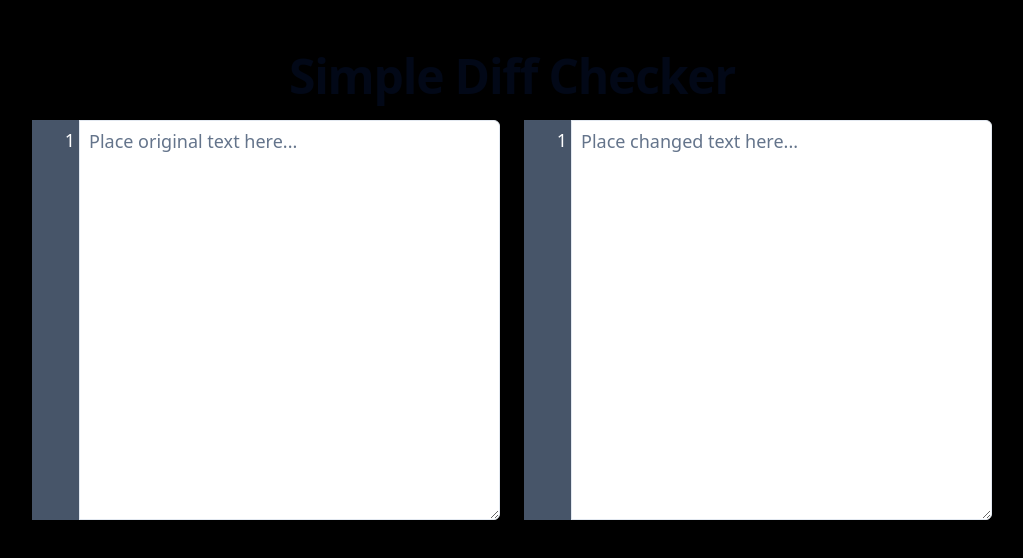
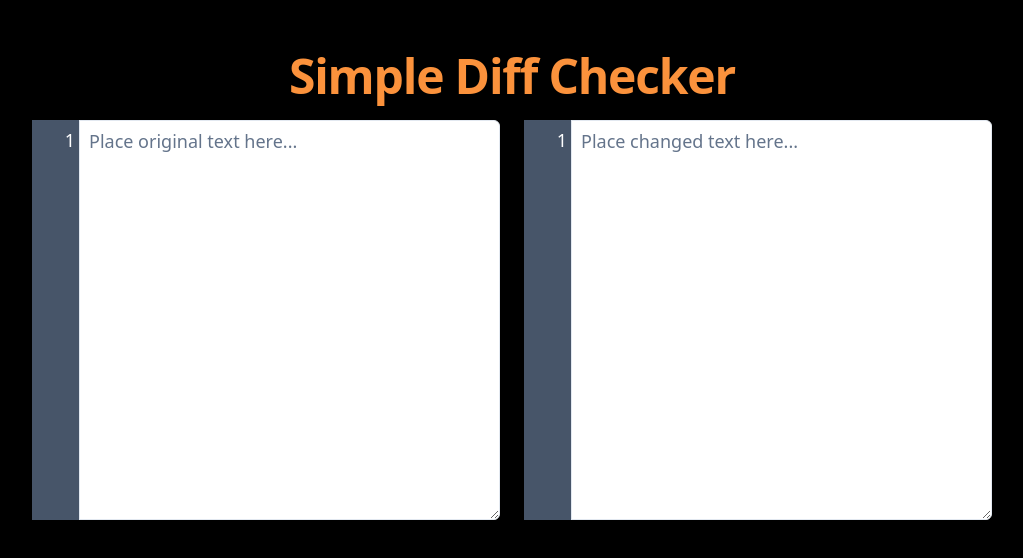
Before and after one commit to jeffbalagosa/diff-checker, a React (Vite) app: page / in a window 1280 px wide. Shown: the top 558 px of the page, without its empty margins (128-1151 px from the left). Built offline with nearby package versions, Linux system fonts and the light colour scheme.

Commit message:
style: Update page title styling in App component

```diff
--- a/src/App.tsx
+++ b/src/App.tsx
@@ -5,7 +5,7 @@ import { TextPanel } from '@/components/TextPanel/TextPanel';
 function App() {
   return (
     <>
-      <h1 className="scroll-m-20 text-4xl font-extrabold tracking-tight lg:text-5xl p-5">
+      <h1 className="text-orange-400 scroll-m-20 text-4xl font-extrabold tracking-tight lg:text-5xl p-5">
         Simple Diff Checker
       </h1>
       <div className="grid grid-cols-2 gap-6">
```
